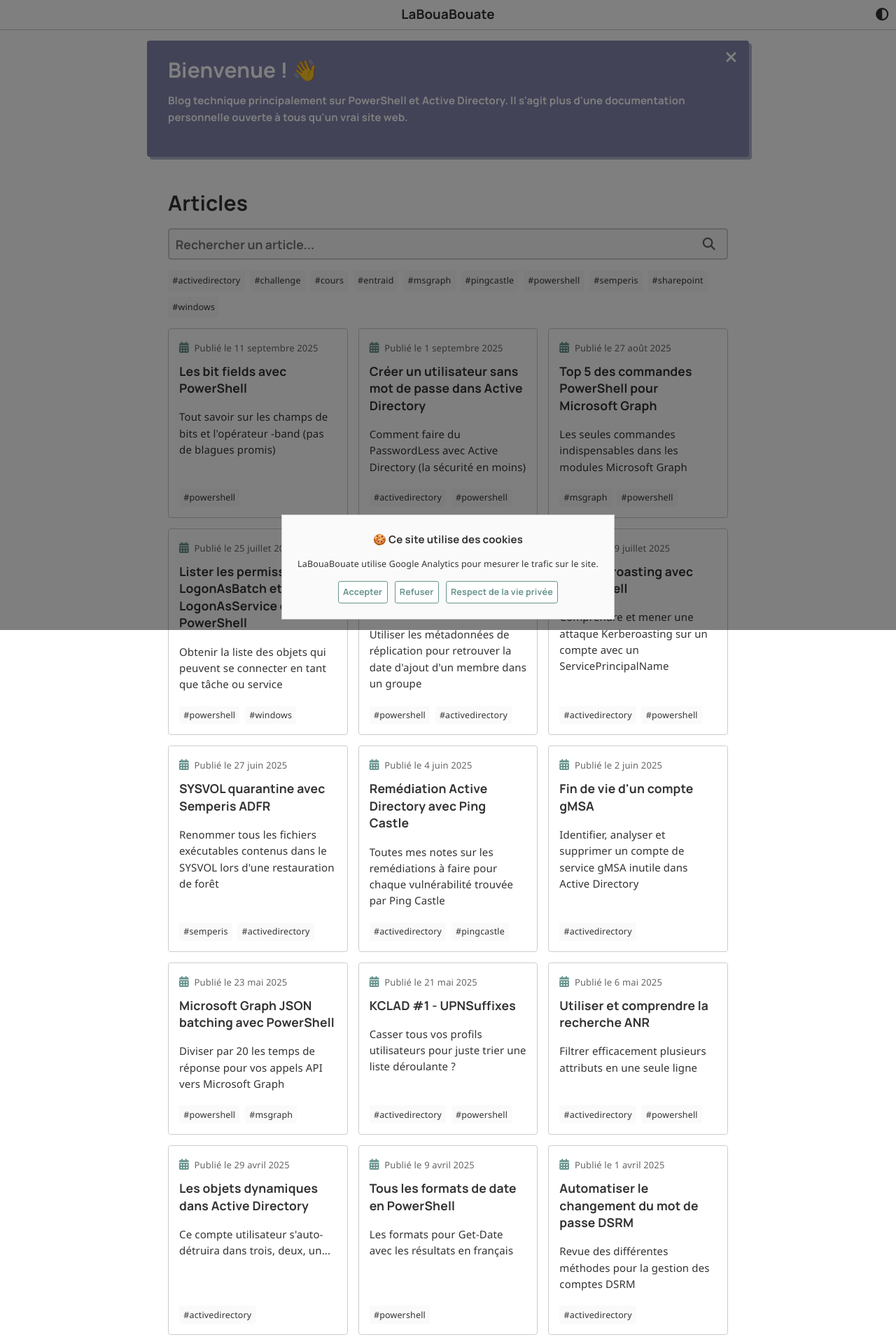
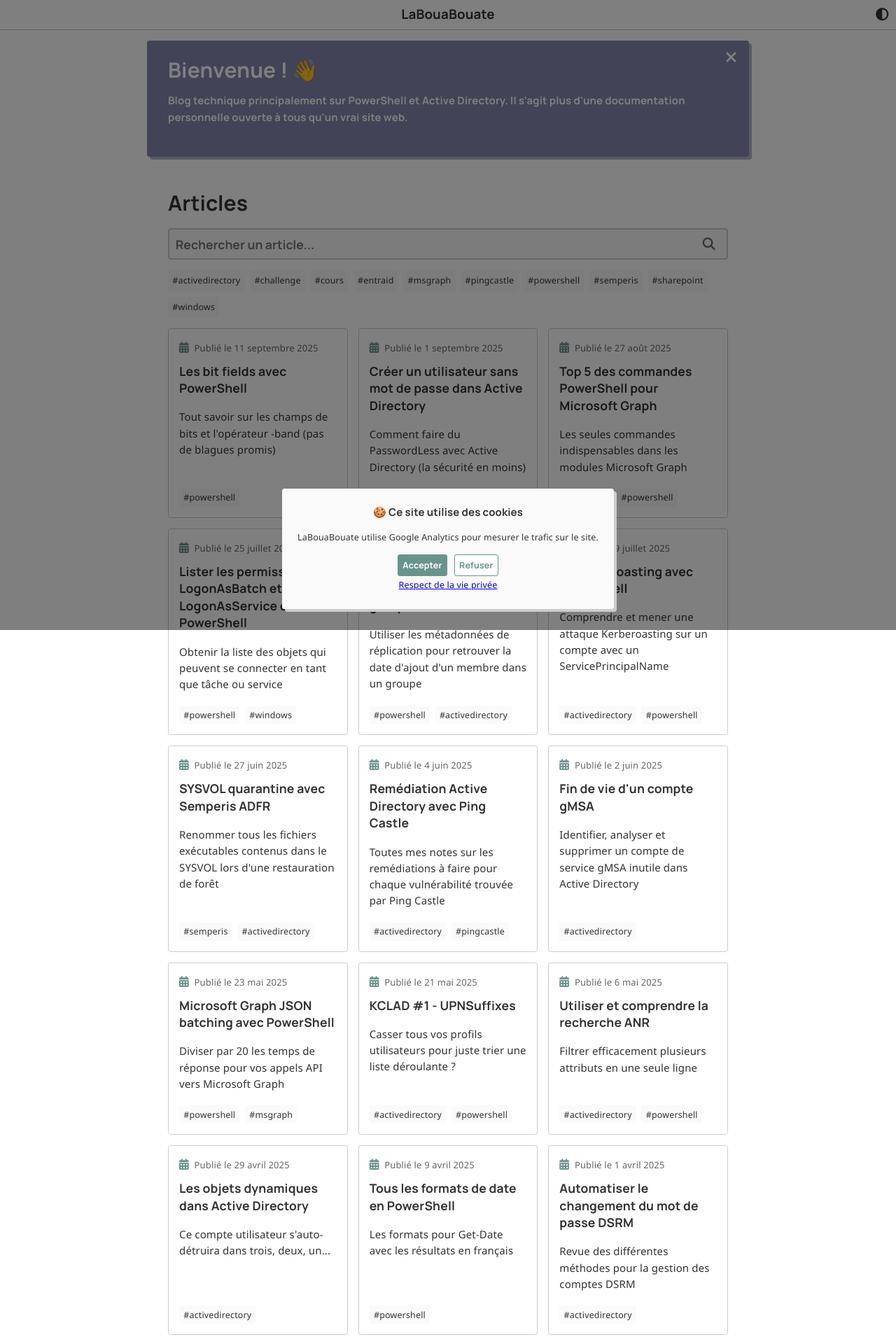
Before and after one commit to leobouard/leobouard.github.io, a Jekyll site: the page built from _pages/blog.html, in a window 1280 px wide. Shown: the top 1920 px of the page at 70% size. Built offline with Jekyll 4.4.1, drawn with Linux system fonts in a browser that asks for light colours; nearby versions of some CDN libraries; some web fonts are replaced.

Commit message:
Mise à jour cookie

```diff
--- a/_includes/cookie-consent.html
+++ b/_includes/cookie-consent.html
@@ -4,10 +4,10 @@
     <span>🍪 Ce site utilise des cookies</span>
     <p>LaBouaBouate utilise Google Analytics pour mesurer le trafic sur le site.</p>
     <div class="cookies-buttons">
-      <a id="cookie-notice-accept" class="no-decoration button-primary hover-bottom smaller">Accepter</a>
+      <a id="cookie-notice-accept" class="no-decoration button-primary hover-bottom smaller" style="background: var(--primary); color: var(--background);">Accepter</a>
       <a id="cookie-notice-deny" class="no-decoration button-primary hover-bottom smaller">Refuser</a>
-      <a href="/privacy" class="no-decoration button-primary hover-bottom smaller">Respect de la vie privée</a>
     </div>
+    <a href="/privacy" class="smaller">Respect de la vie privée</a>
   </div>
 </div>
 
--- a/_sass/cookies.scss
+++ b/_sass/cookies.scss
@@ -25,8 +25,10 @@ div.cookie-overlay {
 div.cookies {
     background: var(--lightaccent);
     padding: 1.5em;
-    border: 1px solid var(--mediumaccent);
+    margin: 1em;
+    border-radius: var(--borderradius);
     text-align: center;
+    box-shadow: 4px 4px var(--mediumaccent);
 }
 
 div.cookies span {
```
